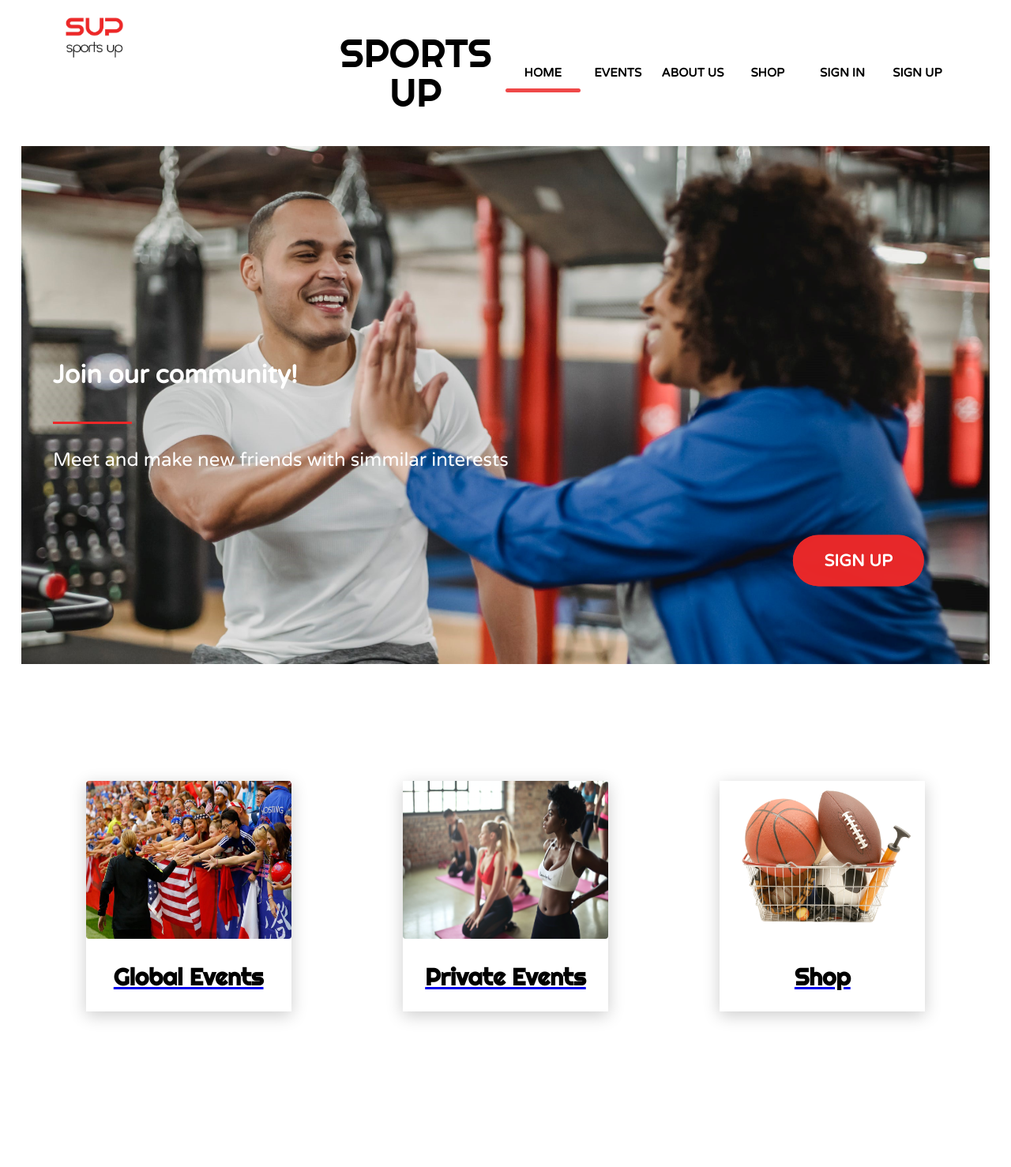
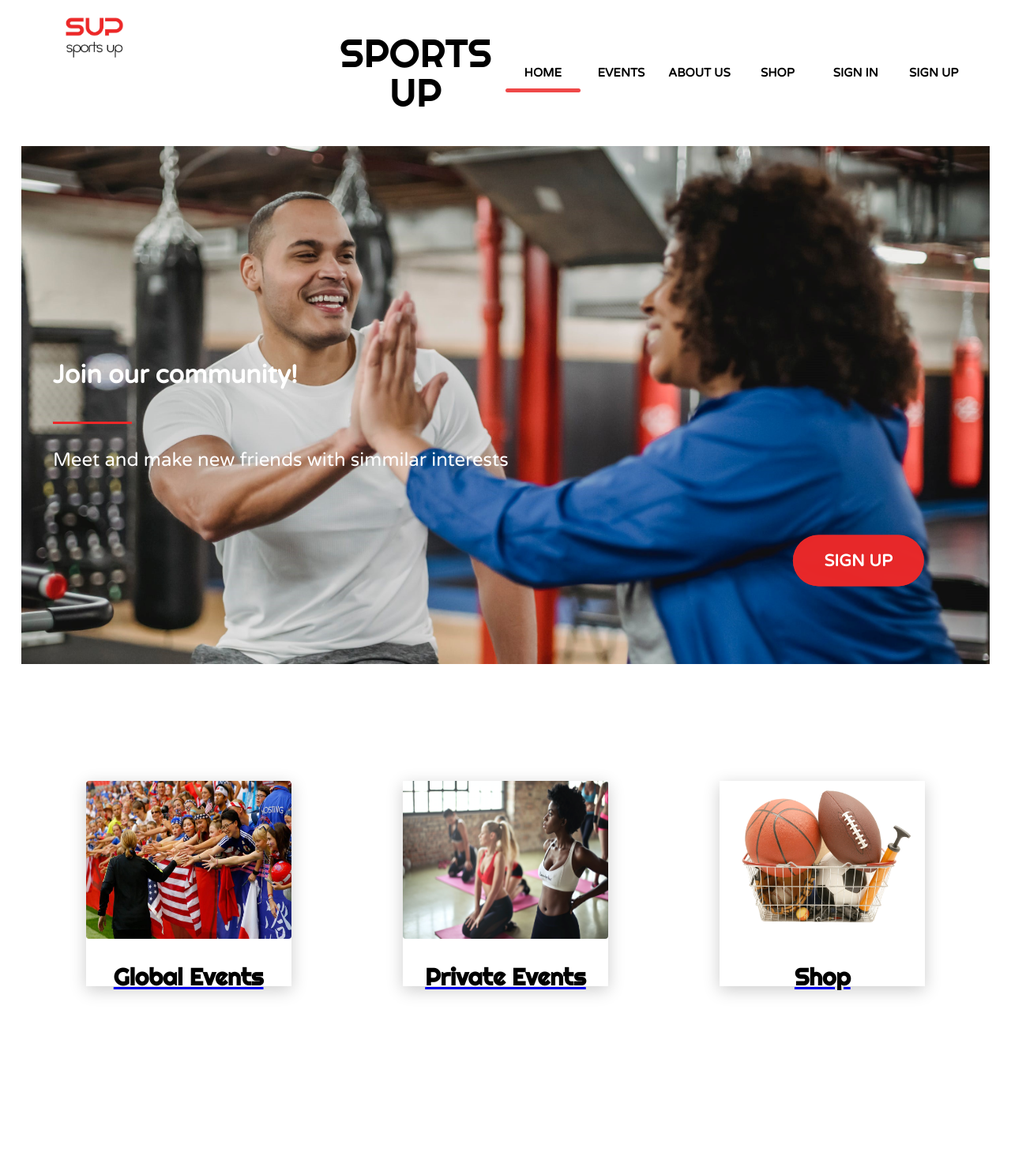
Before and after one commit to yenapaek/sportsUp, a PHP site: page /sportsEvent/ in a window 1280 px wide. Shown: the top 1478 px of the page at 79% size. Run offline with PHP 8.4, Linux system fonts and the light colour scheme.

Commit message:
Sprint 2 first version, polished by Marie

```diff
--- a/controller/controller.php
+++ b/controller/controller.php
@@ -1,6 +1,7 @@
  <?php
 
   require_once("./model/profileManager.php");
+  #ToDo move line 3 to a different controller and profile function.
 
   function landing()
   {
--- a/controller/usersController.php
+++ b/controller/usersController.php
@@ -24,12 +24,14 @@ function manualLogin($email, $pass)
     if ($login) {
         $title = "You get in";
         #TODO need to implement what to do if u logged IN
-        require('./view/profile.php');
+        // require('./view/profile.php');
+        header("Location: index.php?action=profile");
+
     } else {
         $title = 'signIn';
-        require('./view/signInAndUp.php');
+        header("Location: index.php?action=signIn");
     }
-    require("./view/profile.php");
+    // require("./view/profile.php");
 }
 
 function kakaoAPICall($authCode){
@@ -40,5 +42,5 @@ function kakaoAPICall($authCode){
     } else {
         $title = "error";
     }
-    require("./view/profile.php");
+    header("Location: index.php?action=profile");
 }
--- a/index.php
+++ b/index.php
@@ -37,6 +37,7 @@ try {
             }
             break;
         case "kakaoAPICall":
+            // To DO ssesion start should be earlier on the code.
             session_start();
             if (isset($_SESSION['code'])) {
                 kakaoAPICall($_SESSION['code']);
--- a/model/manager.php
+++ b/model/manager.php
@@ -6,9 +6,6 @@ function dbConnect()
     $dbName = 'sportsevent';
     $login = 'root';
     $pwd = ''; // MAC USER SHOULD PUT A PWD PROBABLY 'root'
-    try {
-        return new PDO("mysql:host=" . $host . ";dbname=" . $dbName . ";charset=utf8", $login, $pwd);
-    } catch (Exception $e) {
-        die('Error : ' . $e->getMessage());
-    }
+
+    return new PDO("mysql:host=" . $host . ";dbname=" . $dbName . ";charset=utf8", $login, $pwd);
 }
--- a/model/oauth.php
+++ b/model/oauth.php
@@ -1,8 +1,8 @@
 <?php
     session_start();
-
     if (isset($_GET['code'])){
+        echo "hello";
         $_SESSION['code'] = $_GET['code'];
         echo $_SESSION['code'];
-        header("Location: ./index.php?action=kakaoAPICall");
+        header("Location:http://localhost/sportsEvent/index.php?action=kakaoAPICall");
     }
--- a/public/css/landing.css
+++ b/public/css/landing.css
@@ -26,15 +26,13 @@ body {
     height: 82vh; */
 }
 
-.banner1, .banner2, .banner3, .banner4 {
+.banner {
     height: 100vh;
     width: 100%;
 
 }
- .banner1> img,
- .banner2> img,
- .banner3> img,
- .banner4> img {
+
+ .banner> img {
     width: 120%;
     position: absolute;
     left: 50%;
@@ -64,7 +62,7 @@ body {
 .text-box2 {
     animation-delay: 3s;
 }
-.text-box3 {
+#text-box3 {
     animation-delay: 6s;
 }
 .text-box4 {
@@ -81,7 +79,7 @@ body {
 
 .text-box h1 {
     margin-left: 40px;
-   margin-bottom: 40px;
+    margin-bottom: 40px;
 }
 
 .text-box p {
@@ -98,16 +96,16 @@ body {
     width: 100px;
     position: absolute;
 }
-.banner1 {
+#banner1 {
     animation: slide1 12s linear infinite;
 }
-.banner2 {
+#banner2 {
     animation: slide2 12s linear infinite;
 }
-.banner3 {
+#banner3 {
     animation: slide3 12s linear infinite;
 }
-.banner4 {
+#banner4 {
     animation: slide4 12s linear infinite;
 }
 
@@ -186,15 +184,15 @@ body {
     display: flex;
     justify-content: center;
     align-items: center;
-    width: 100%;
+    /* width: 100%; */
     height: 650px;
     /* background: honeydew; */
 }
 
 .cards {
-    position: relative;
+    /* position: relative; */
     width: 100%;
-    height: 100%;
+    /* height: 100%; */
     display: flex;
     justify-content: space-around;
     align-items: center;
@@ -204,7 +202,7 @@ body {
 }
 
 .cards> .card {
-    position: relative;
+    /* position: relative; */
     max-width: 300px;
     height: 215px;
     /* border-radius: 5px;
@@ -212,10 +210,10 @@ body {
     /* background: #F5F5F5; */
     background: #ffffff;
 
-    margin: 30px 10px;
-    padding: 20px 15px;
-    display: flex;
-    flex-direction: column;
+    /* margin: 30px 10px; */
+    /* padding: 20px 15px; */
+    /* display: flex; */
+    /* flex-direction: column; */
     transition: 0.3s ease-in-out;
 }
 .cards> .card:hover {
@@ -223,10 +221,9 @@ body {
 }
 
 .cards> .card> .imgBx {
-
     position: relative;
     width: 260px;
-    /* height: 260px; */
+    height: 260px;
     top: -60px;
     left: 20px;
     z-index: 1;
@@ -243,7 +240,7 @@ body {
 }
 .cards .card .imgBx a:visited{
     text-decoration: none;
-    color: black;
+    color: rgb(0, 0, 0);
 }
 .cards .card .imgBx img {
     max-width: 100%;
@@ -278,25 +275,26 @@ a:visited{
 
 #thirdSection {
     width: 97%;
-    height: 800px;
+    /* height: 800px; */
     margin: auto;
     /* border: 2px solid green; */
     overflow: hidden;
     position: relative;
     /* border-radius: 25px; */
+    padding-bottom: 70px;
 }
 .photo {
     /* height: 700px; */
     /* border: 2px solid red; */
     width: 100%;
     /* height: 800px; */
-    height: 700px;
+    /* height: 700px; */
     margin: auto;
     overflow: hidden;
     /* border-radius: 25px; */
 }
 .photo img {
-    position: relative;
+    /* position: relative; */
     width: 100%;
     z-index: 0;
 }
--- a/public/css/style.css
+++ b/public/css/style.css
@@ -58,11 +58,11 @@
 
 
 .top-right {
-    right: 50px;
+    /* right: 50px; */
     background: rgb(255, 255, 255);
-    display: inline-block;
+    /* display: inline-block; */
     font-family: 'Open Sans', sans-serif;
-    width: 700px;
+    width: 50%;
     height: 50px;
 	display: flex;
 	align-self: center;
@@ -73,11 +73,11 @@
 }
 nav{
 	position: relative;
-	margin: 270px auto 0;
+	/* margin: 270px auto 0; */
 	width: 100%;
-	height: 50px;
-	border-radius: 8px;
-	font-size: 0;
+	/* height: 50px; */
+	/* border-radius: 8px; */
+	/* font-size: 0; */
 }
 nav a{
 	font-size: 15px;
@@ -138,7 +138,7 @@ nav a:nth-child(6):hover~.animation{
   }
 .box1{
 	position:absolute;
-	bottom:4%;
+	bottom:1%;
 	right:40%;
 	transform : translate(-50% ,-50%);
 
@@ -242,7 +242,7 @@ nav a:nth-child(6):hover~.animation{
 .contactInfo {
 	margin-left: 20px;
 }
-.adress {
+.address {
 	margin-left: 20px;
 }
 .sns-icons {
--- a/public/js/kakaoLogin.js
+++ b/public/js/kakaoLogin.js
@@ -1,6 +1,6 @@
 const loginWithKakao = () => {
     console.log("redirecting to login.php");
     Kakao.Auth.authorize({
-        redirectUri: 'https://127.0.0.1/sportsEvent/model/oauth.php'
+        redirectUri: 'http://127.0.0.1/sportsEvent/model/oauth.php'
     });
 };
--- a/view/aboutUs.php
+++ b/view/aboutUs.php
@@ -1,6 +1,6 @@
 <?php
 $title = "About Us";
-$style = "./public/css/aboutUs.css";
+$style = '<link href="./public/css/aboutUs.css" rel="stylesheet" />';
 
 ob_start();
 ?>
--- a/view/events.php
+++ b/view/events.php
@@ -21,7 +21,7 @@
                     <select name="sportsCriteria" id="sportsCriteria">
                         <option value="default" selected disbled>Select Your Sport</option>
                         <?php foreach($categories as $category): ?>
-                        <option value="<?= $category["name"]; ?>"><?=$category["name"]; ?></option>
+                            <option value="<?= $category["name"]; ?>"><?=$category["name"]; ?></option>
                         <?php endforeach; ?>
                     </select>
                 </div>
--- a/view/footer.php
+++ b/view/footer.php
@@ -8,7 +8,7 @@
             02-5678-1234 <br>
         </p>
     </div>
-    <div class="adress">
+    <div class="address">
         <h1>Address</h1>
         <p>
             용산구 한강대로40길 39-13, 1층 <br>
--- a/view/landing.php
+++ b/view/landing.php
@@ -1,12 +1,12 @@
 <?php
 $title = "Sports Up - Home";
-$style = "./public/css/landing.css";
+$style = '<link href="./public/css/landing.css" rel="stylesheet" />';
 
 ob_start();
 ?>
 <div id="mainContent">
     <div class = "firstSection">
-        <div class="banner1">
+        <div id="banner1" class="banner">
             <img src="./public/images/landing/banner1.jpeg" alt="banner image 1">
             <div class="text-box text-box1">
                 <h1>Big events</h1>
@@ -14,7 +14,7 @@ ob_start();
                 <p>Find upcoming Global sport Events </p>
             </div>
         </div>
-        <div class="banner2">
+        <div id="banner2" class="banner">
             <img src="./public/images/landing/banner2.jpeg" alt="banner image 2">
             <div class="text-box text-box2">
                 <h1>Users events</h1>
@@ -22,15 +22,15 @@ ob_start();
                 <p>Join events of SportsUp community</p>
             </div>
         </div>
-        <div class="banner3">
+        <div id="banner3" class="banner">
             <img src="./public//images/landing/banner3.jpeg" alt="banner image 3">
-            <div class="text-box text-box3">
+            <div id="text-box3" class="text-box text-box3">
                 <h1>Join our community!</h1>
                 <span></span>
                 <p>Meet and make new friends with simmilar interests</p>
             </div>
         </div>
-        <div class="banner4">
+        <div id="banner4" class="banner">
             <img src="./public//images/landing/banner4-1.jpg" alt="banner image 4">
             <div class="text-box text-box4">
                 <h1>Shop</h1>
--- a/view/signInAndUp.php
+++ b/view/signInAndUp.php
@@ -1,5 +1,4 @@
-<?php $style = "./public/css/signInAndUp.css"; ?>
-
+<?php $style = '<link href="./public/css/signInAndUp.css" rel="stylesheet" />';?>
 <?php ob_start(); ?>
 
 <p><a href="index.php">Back to HOMEPAGE</a></p>
--- a/view/template.php
+++ b/view/template.php
@@ -5,8 +5,8 @@
     <meta charset="utf-8" />
     <title><?= $title; ?></title>
     <link href="./public/css/style.css" rel="stylesheet" />
-    <link href="<?= $style ?>" rel="stylesheet" />
     <link rel="stylesheet" href="https://cdnjs.cloudflare.com/ajax/libs/font-awesome/5.15.3/css/all.min.css" />
+    <?= $style ?>
 </head>
 
 <body>
```
Also changed, not shown: public/css/aboutUs.css (+1 -69 lines), public/js/signInAndUpVerification.js (+10 -10 lines), view/profile.php (+6 -7 lines). Lines whose indentation alone changed are shown as unchanged.
